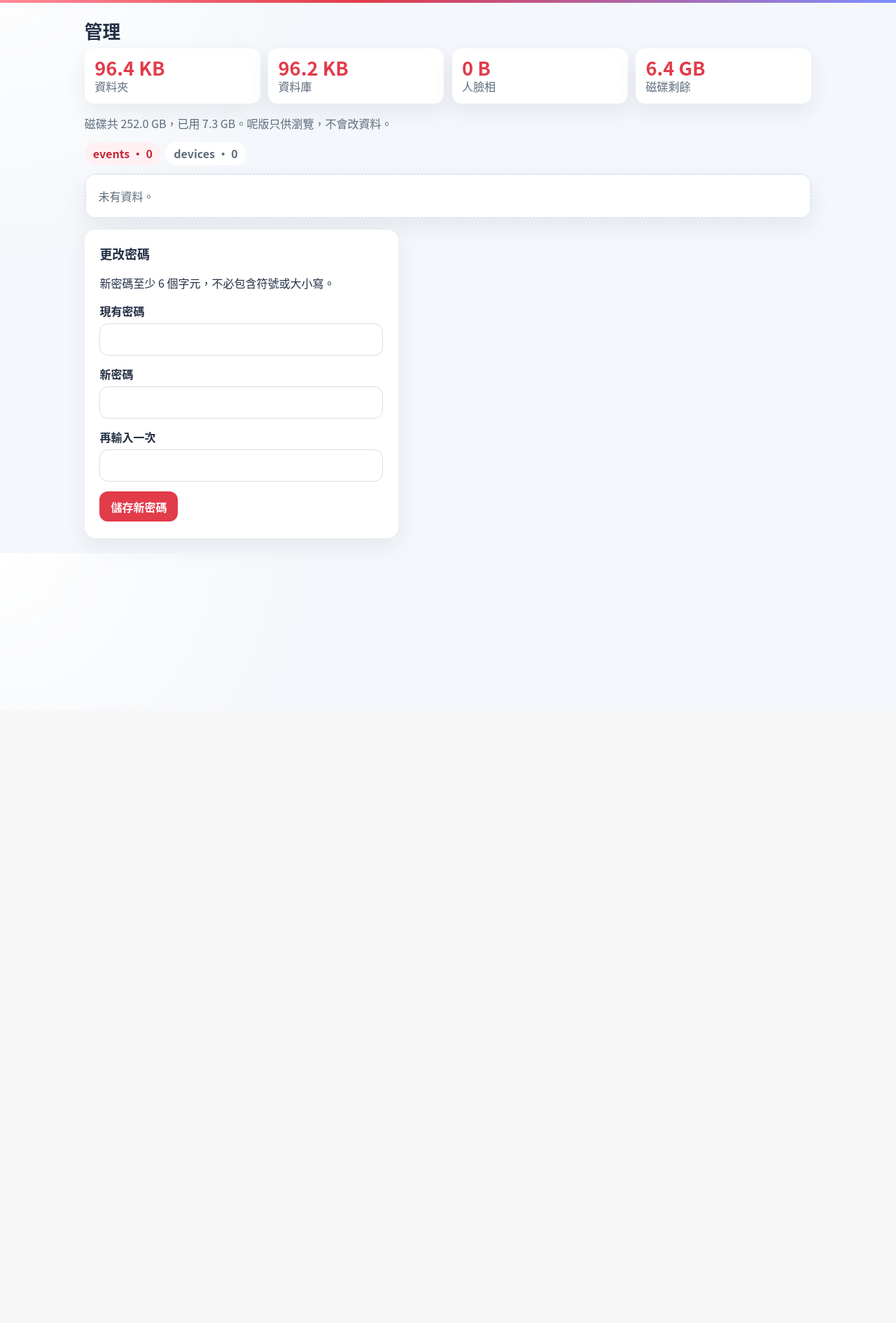
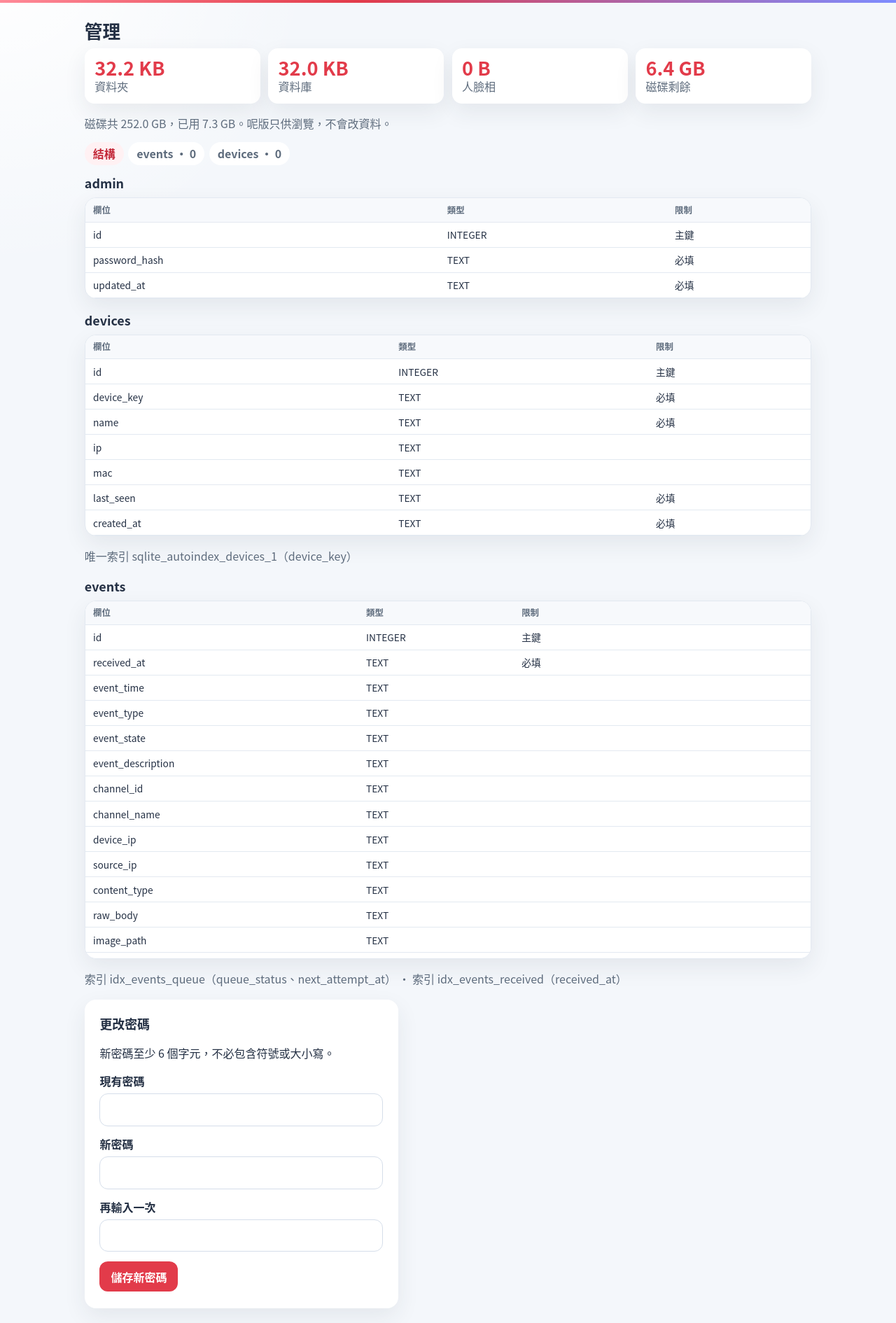
Before and after one commit to ykw2/Hik-Webhook-Endpoint, a FastAPI app: page /manage?view=schema in a window 1280 px wide. Shown: the part 65-1955 px from the top of the page at 70% size. Before the commit the page ends 844 px from the top, so only its background shows below. Run offline with FastAPI, Linux system fonts and the light colour scheme; the visitor is signed in with stand-in values (Sample User, id 1); data that the repository does not hold is empty.

Commit message:
Show each SQLite table's columns and indexes on the management page.

```diff
--- a/app/db.py
+++ b/app/db.py
@@ -172,6 +172,59 @@ def storage_report() -> dict[str, int]:
         "disk_used": disk.used,
         "disk_free": disk.free,
     }
+
+
+def _safe_name(name: str) -> str:
+    if name and name.replace("_", "").isalnum() and not name[0].isdigit():
+        return name
+    raise ValueError(name)
+
+
+def schema_report() -> list[dict]:
+    tables: list[dict] = []
+    with connect() as conn:
+        found = conn.execute(
+            """
+            SELECT name FROM sqlite_master
+            WHERE type = 'table' AND name NOT LIKE 'sqlite_%'
+            ORDER BY name
+            """
+        ).fetchall()
+        for item in found:
+            name = _safe_name(item["name"])
+            columns = []
+            for column in conn.execute(f"PRAGMA table_info({name})"):
+                flags: list[str] = []
+                if column["pk"]:
+                    flags.append("主鍵")
+                if column["notnull"]:
+                    flags.append("必填")
+                if column["dflt_value"] is not None:
+                    flags.append(f"預設 {column['dflt_value']}")
+                columns.append(
+                    {
+                        "name": column["name"],
+                        "type": column["type"] or "",
+                        "flags": "、".join(flags),
+                    }
+                )
+            indexes = []
+            for index in conn.execute(f"PRAGMA index_list({name})"):
+                index_name = _safe_name(index["name"])
+                fields = [
+                    row["name"]
+                    for row in conn.execute(f"PRAGMA index_info({index_name})")
+                    if row["name"]
+                ]
+                indexes.append(
+                    {
+                        "name": index_name,
+                        "unique": bool(index["unique"]),
+                        "columns": "、".join(fields),
+                    }
+                )
+            tables.append({"name": name, "columns": columns, "indexes": indexes})
+    return tables
 
 
 def browse_counts() -> dict[str, int]:
--- a/app/main.py
+++ b/app/main.py
@@ -568,6 +568,9 @@ def manage(request: Request):
     if denied:
         return denied
     table = request.query_params.get("table", "events")
+    view = request.query_params.get("view", "")
+    if view != "schema":
+        view = "rows"
     try:
         dbpage = int(request.query_params.get("dbpage", "1"))
     except ValueError:
@@ -581,6 +584,8 @@ def manage(request: Request):
         storage=storage,
         counts=db.browse_counts(),
         browse=browse,
+        view=view,
+        schema=db.schema_report() if view == "schema" else [],
     )
 
 
--- a/app/static/style.css
+++ b/app/static/style.css
@@ -441,6 +441,10 @@ button:hover,
 
 .sql-wrap .empty { margin: 0; }
 
+.schema { margin-bottom: 1.1rem; }
+.schema h2 { margin-bottom: 0.45rem; }
+.schema .hint { margin-top: 0.35rem; }
+
 .stats {
   display: grid;
   grid-template-columns: repeat(4, 1fr);
--- a/app/templates/base.html
+++ b/app/templates/base.html
@@ -5,7 +5,7 @@
   <meta name="viewport" content="width=device-width, initial-scale=1">
   <meta name="robots" content="noindex, nofollow">
   <title>{% block title %}海康事件{% endblock %}</title>
-  <link rel="stylesheet" href="/static/style.css?v=8">
+  <link rel="stylesheet" href="/static/style.css?v=9">
   {% if authed %}<meta name="csrf" content="{{ csrf }}">{% endif %}
 </head>
 <body>
--- a/app/templates/password.html
+++ b/app/templates/password.html
@@ -13,10 +13,37 @@
 <p class="hint">磁碟共 {{ storage.disk_total }}，已用 {{ storage.disk_used }}。呢版只供瀏覽，不會改資料。</p>
 
 <nav class="tabs">
-  <a class="{% if browse.name == 'events' %}on{% endif %}" href="/manage?table=events">events · {{ counts.events }}</a>
-  <a class="{% if browse.name == 'devices' %}on{% endif %}" href="/manage?table=devices">devices · {{ counts.devices }}</a>
+  <a class="{% if view == 'schema' %}on{% endif %}" href="/manage?view=schema">結構</a>
+  <a class="{% if view != 'schema' and browse.name == 'events' %}on{% endif %}" href="/manage?table=events">events · {{ counts.events }}</a>
+  <a class="{% if view != 'schema' and browse.name == 'devices' %}on{% endif %}" href="/manage?table=devices">devices · {{ counts.devices }}</a>
 </nav>
 
+{% if view == 'schema' %}
+{% for table in schema %}
+<section class="schema">
+  <h2>{{ table.name }}</h2>
+  <div class="sql-wrap">
+    <table class="sql">
+      <thead>
+        <tr><th>欄位</th><th>類型</th><th>限制</th></tr>
+      </thead>
+      <tbody>
+        {% for column in table.columns %}
+        <tr>
+          <td>{{ column.name }}</td>
+          <td>{{ column.type }}</td>
+          <td>{{ column.flags }}</td>
+        </tr>
+        {% endfor %}
+      </tbody>
+    </table>
+  </div>
+  {% if table.indexes %}
+  <p class="hint">{% for index in table.indexes %}{{ "唯一索引" if index.unique else "索引" }} {{ index.name }}（{{ index.columns }}）{% if not loop.last %} · {% endif %}{% endfor %}</p>
+  {% endif %}
+</section>
+{% endfor %}
+{% else %}
 <div class="sql-wrap">
   {% if browse.total %}
   <table class="sql">
@@ -40,6 +67,7 @@
   {% if browse.page < browse.pages %}<a href="/manage?table={{ browse.name }}&dbpage={{ browse.page + 1 }}">下一頁</a>{% endif %}
 </nav>
 {% endif %}
+{% endif %}
 
 <form class="card left" method="post" action="/password">
   <h2>更改密碼</h2>
```
